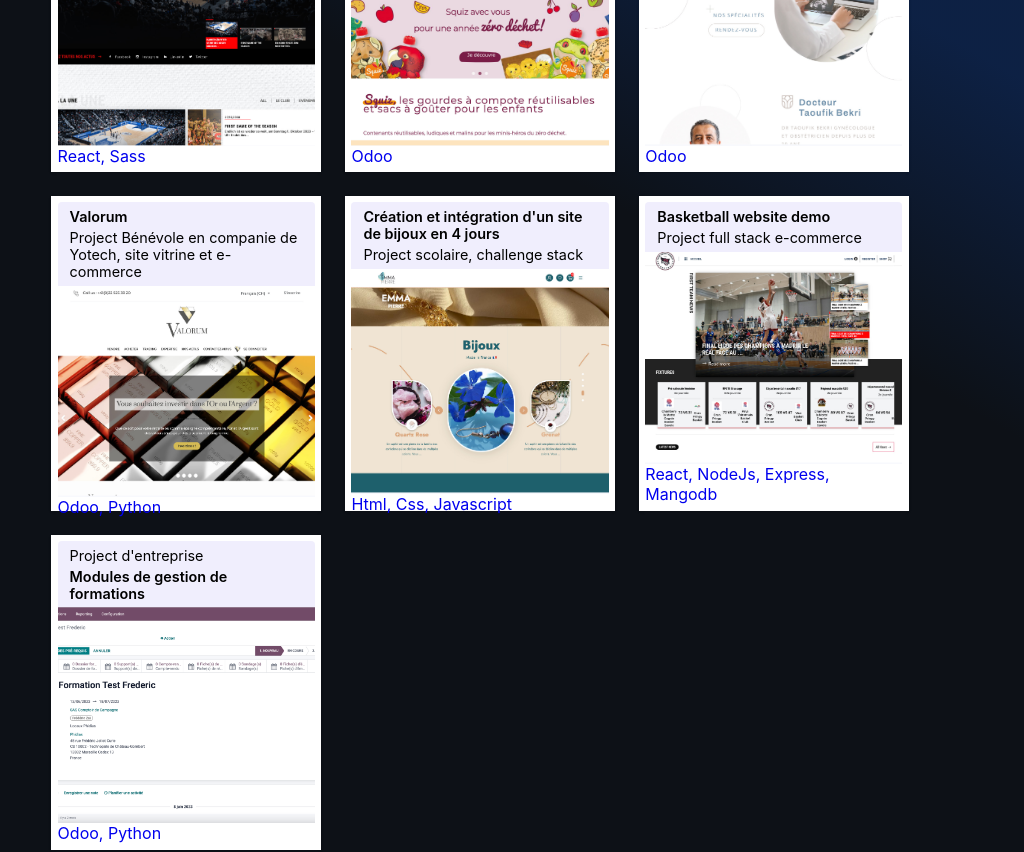
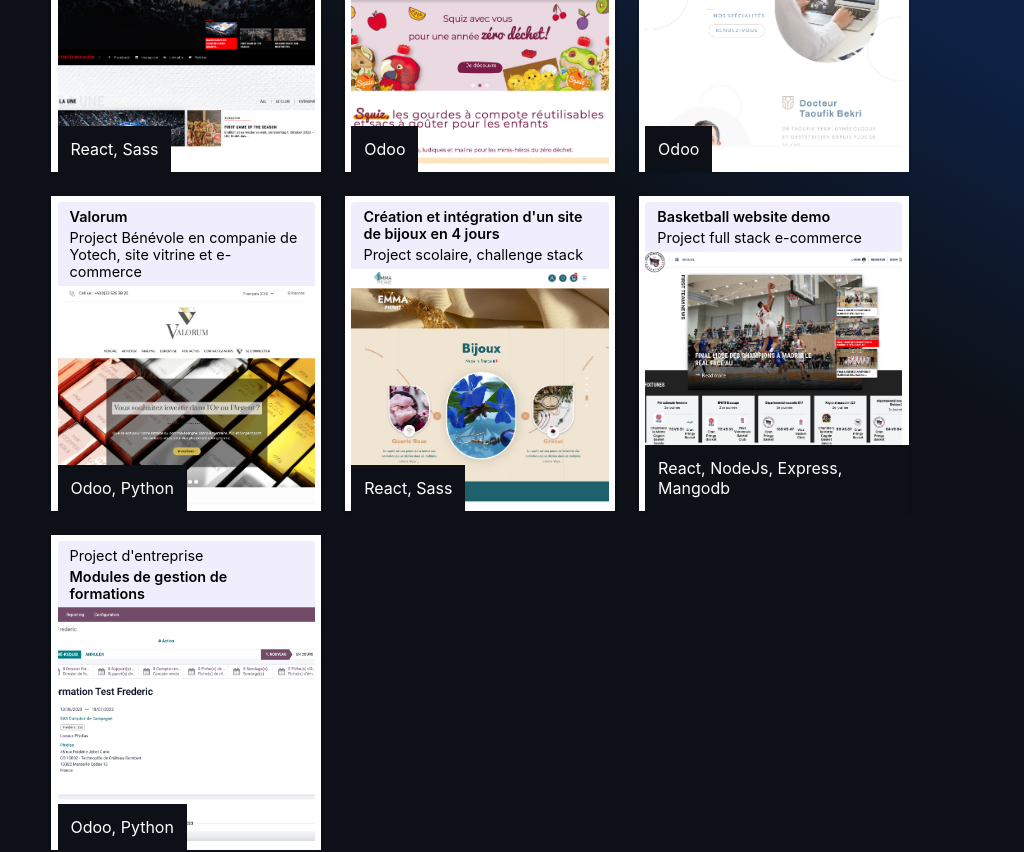
Before and after one commit to zaity74/portfolio_zai, a React (Create React App) app: page / in a window 1024 px wide. Shown: the part 1700-2552 px from the top of the page. Built offline with nearby package versions, Linux system fonts and the light colour scheme; a web font is replaced by a local one.

Commit message:
change scss

```diff
--- a/src/Componnent/Sections/Project/project.js
+++ b/src/Componnent/Sections/Project/project.js
@@ -117,7 +117,7 @@ function Project(props) {
                                 <img src={emma} alt='' />
                             </div>
                             <div className='bottom'>
-                                <span>Html, Css, Javascript</span>
+                                <span>React, Sass</span>
                             </div>
                         </div>
                     </Link>
--- a/src/Componnent/Sections/Project/project.scss
+++ b/src/Componnent/Sections/Project/project.scss
@@ -121,6 +121,17 @@
                                     p{
                                         font-size: 0.9rem;
                                         color: rgb(255, 255, 255)
+                                    }
+                                }
+                                .bottom{
+                                    padding: 0.8em;
+                                    position: absolute;
+                                    z-index: 2;
+                                    bottom: 0;
+                                    background-color: #0d1117;
+                                    color: black;
+                                    span{
+                                        color: rgb(255, 255, 255);
                                     }
                                 }
                             }
@@ -251,6 +262,17 @@
                                         color: rgb(255, 255, 255)
                                     }
                                 }
+                                .bottom{
+                                    padding: 0.8em;
+                                    position: absolute;
+                                    z-index: 2;
+                                    bottom: 0;
+                                    background-color: #0d1117;
+                                    color: black;
+                                    span{
+                                        color: rgb(255, 255, 255);
+                                    }
+                                }
                             }
                         }
                     }
@@ -354,6 +376,17 @@
                                         height: 100%;
                                         object-fit: cover;
                                         object-position: 50% 30%;
+                                    }
+                                }
+                                .bottom{
+                                    padding: 0.8em;
+                                    position: absolute;
+                                    z-index: 2;
+                                    bottom: 0;
+                                    background-color: #0d1117;
+                                    color: black;
+                                    span{
+                                        color: rgb(255, 255, 255);
                                     }
                                 }
                             }
@@ -482,6 +515,17 @@
                                         color: black
                                     }
                                 }
+                                .bottom{
+                                    padding: 0.8em;
+                                    position: absolute;
+                                    z-index: 2;
+                                    bottom: 0;
+                                    background-color: #0d1117;
+                                    color: black;
+                                    span{
+                                        color: rgb(255, 255, 255);
+                                    }
+                                }
                             }
                         }
                     }
```
